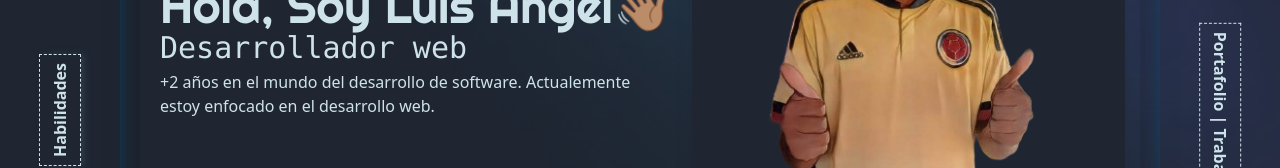
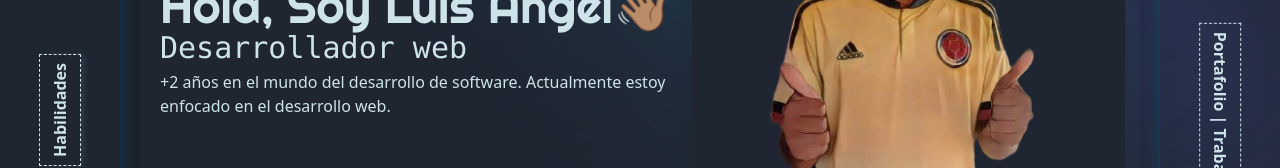
Before and after one commit to LuisJimenez19/web, a React (Vite) app: page / in a window 1280 px wide. Shown: the part 326-494 px from the top of the page. Built offline with nearby package versions, Linux system fonts and the light colour scheme; a web font is replaced by a local one.

Commit message:
Corrijo errores en la ortografia

```diff
--- a/src/pages/HomePage/components/Hero.jsx
+++ b/src/pages/HomePage/components/Hero.jsx
@@ -52,7 +52,7 @@ function Hero({ openSection = false }) {
           </div>
           <p className="mx-auto">
             +{calculateAge("01/06/2021")} años en el mundo del desarrollo de
-            software. Actualemente estoy enfocado en el desarrollo web.
+            software. Actualmente estoy enfocado en el desarrollo web.
           </p>
         </motion.div>
 
```
